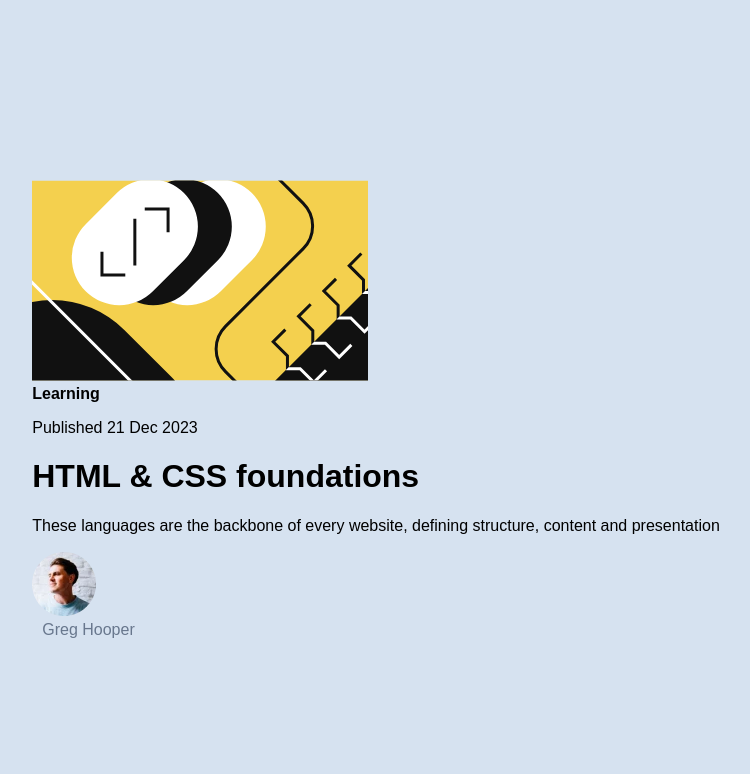
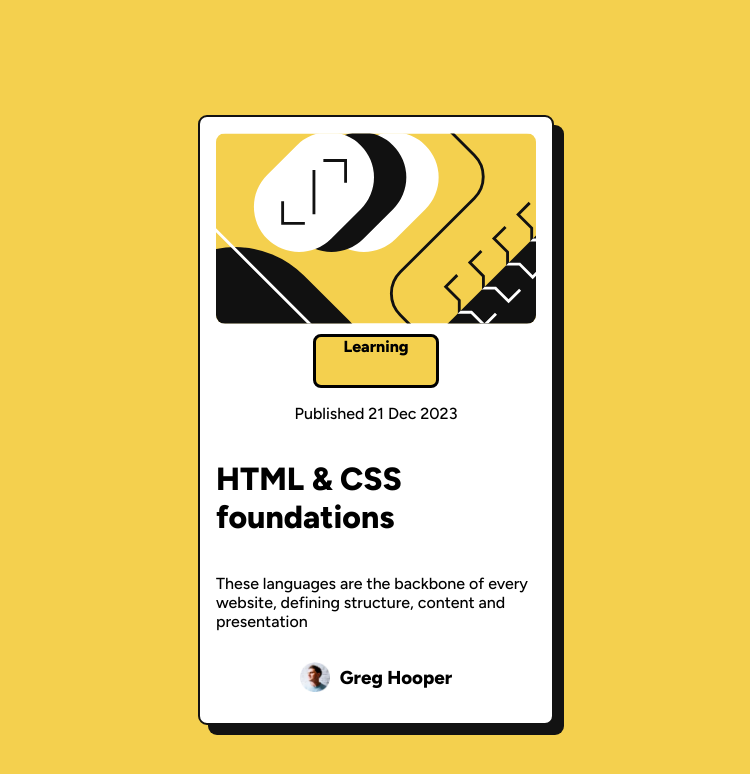
Before and after one commit to Tee12thegreat/blog-review-card, a plain HTML site: page index.html in a window 1280 px wide. Shown: the whole page, without its empty margins (264-1014 px from the left). Drawn offline with Linux system fonts and the light colour scheme.

Commit message:
Add files via upload

```diff
--- a/style.css
+++ b/style.css
@@ -1,13 +1,13 @@
 :root {
-    --white: hsl(0, 0%, 100%);
-    --slate-300: hsl(212, 45%, 89%);
-    --slate-500: hsl(216, 15%, 48%);
-    --slate-900: hsl(218, 44%, 22%);
+    --Yellow: hsl(47, 88%, 63%);
+    --White: hsl(0, 0%, 100%);
+    --Gray: hsl(0, 0%, 42%);
+    --Gray950: hsl(0, 0%, 7%);
 }
 
 body {
-    font-family: 'Outfit', sans-serif;
-    background-color: var(--slate-300);
+    font-family: 'Figtree', sans-serif;
+    background-color: var(--Yellow);
     min-height: 100vh;
     margin: 0;
     padding: 20px;
@@ -16,50 +16,69 @@ body {
     justify-content: center;
 }
 
-.qr_code {
-    width: 320px; /* Fixed width instead of percentage */
-    background-color: var(--white);
-    border-radius: 15px;
+.container {
+    width: 320px;
+    height: auto;
+    margin: 0 auto;
+    display: flex;
+    flex-direction: column;
+    align-items: center; /* Center items horizontally */
     padding: 16px;
     text-align: center;
-
+    border-width: 2px;
+    border-style: solid; /* Added border style */
+    border-color: var(--Gray950);
+    border-radius: 9px;
+    background-color: var(--White);
+    box-shadow:10px 10px var(--Gray950);
 }
 
-.qr_code img {
+.container img {
+    border-radius: 9px; /* Round the corners of the image */
     width: 100%;
     height: auto;
-    border-radius: 9px;
-    margin-bottom: 20px;
 }
 
-h2 {
-    color: var(--slate-900);
-    font-size: 1.4rem;
-    margin: 0 0 15px 0;
-    padding: 0 10px;
+.box {
+    margin-top: 10px;
+    width: 15vh; /* Width of the box */
+    height: 6vh; /* Height of the box */
+    border-style: solid; /* Border style for the box */
+    background-color: var(--Yellow);
+    border-radius: 8px; /* Rounded corners for the box */
 }
 
-h3 {
-    color: var(--slate-500);
-    font-size: 1rem;
-    font-weight: 400;
-    margin: 0 0 20px 0;
-    padding: 0 10px;
-    line-height: 1.3;
+.strong {
+    display: block; /* Ensure it behaves like a block element */
+    text-align: justify;
 }
 
-a {
-    color: var(--slate-900);
-    text-decoration: none;
+.paragraph {
+    display: flex; /* Use flexbox for alignment */
+    flex-direction: column; /* Stack items vertically */
+    align-items: center; /* Center items horizontally */
+    text-align: center; /* Center text within this container */
+    text-align: left;
+}
+.author{
+    display: flex; /* Use flexbox for alignment */
+    align-items: center; /* Center vertically */
+    text-align: left;
+    align-content: flex-start;
 }
 
-a:hover {
-    text-decoration: underline;
+.author img {
+    width: 30px; /* Set the width of the image */
+    height:30px; /* Maintain aspect ratio */
+    margin-right: 10px; /* Space between the image and text */
+    border-radius: 9px; /* Round corners of the icon image */
 }
-
+.p{
+    text-align: left;
+}
 /* Mobile Responsiveness */
 @media screen and (max-width: 375px) {
-    .qr_code {
+    .container {
         width: 85%;
         margin: 0 auto;
         padding: 15px;
```
